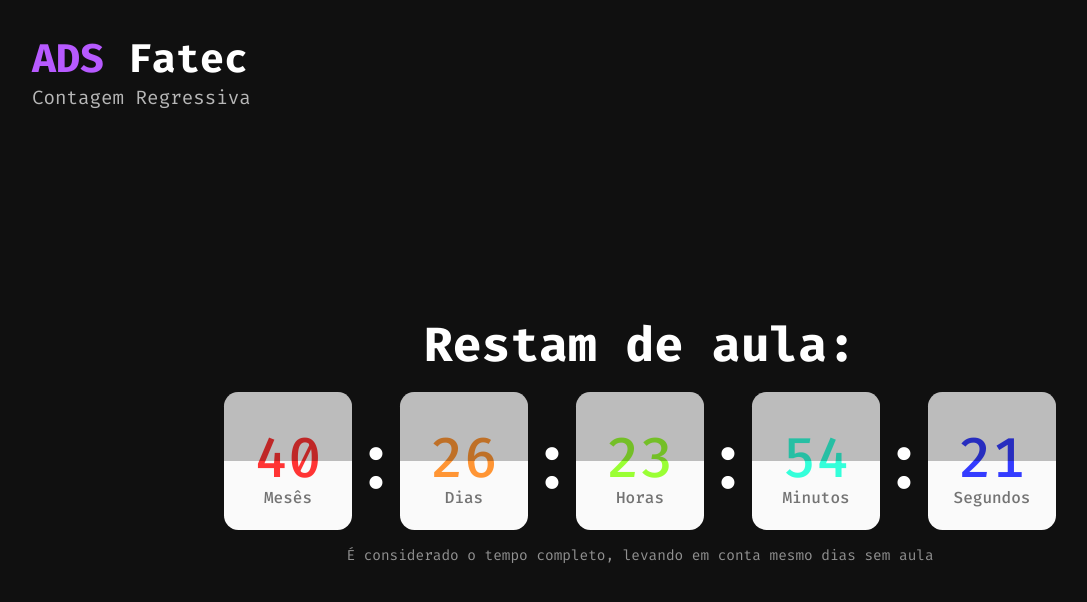
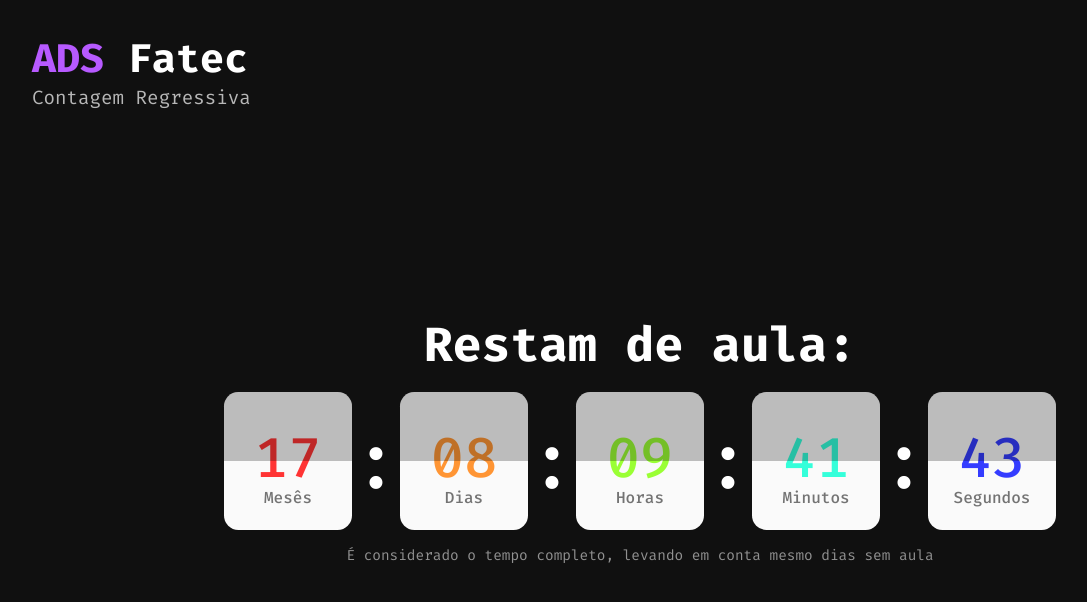
Before and after one commit to SadS4ndWiCh/college-progress, a Next.js app: page / in a window 1280 px wide. Shown: the top 602 px of the page, without its empty margins (0-1087 px from the left). Built offline with nearby package versions, Linux system fonts and the light colour scheme.

Commit message:
add: includes useTime

```diff
--- a/src/components/Countdown.tsx
+++ b/src/components/Countdown.tsx
@@ -1,38 +1,42 @@
+import { useTime } from '@hooks/useTime';
+
 import styles from '@styles/components/Countdown.module.scss';
 
 export function Countdown() {
+  const { leftTime } = useTime();
+
   return (
     <div className={styles.countdownContainer}>
       <div>
-        <span>40</span>
+        <span>{leftTime.months}</span>
         <p>Mesês</p>
       </div>
 
       <span>:</span>
 
       <div>
-        <span>26</span>
+        <span>{leftTime.days}</span>
         <p>Dias</p>
       </div>
 
       <span>:</span>
 
       <div>
-        <span>23</span>
+        <span>{leftTime.hours}</span>
         <p>Horas</p>
       </div>
 
       <span>:</span>
 
       <div>
-        <span>54</span>
+        <span>{leftTime.minutes}</span>
         <p>Minutos</p>
       </div>
 
       <span>:</span>
 
       <div>
-        <span>21</span>
+        <span>{leftTime.seconds}</span>
         <p>Segundos</p>
       </div>
     </div>
```
